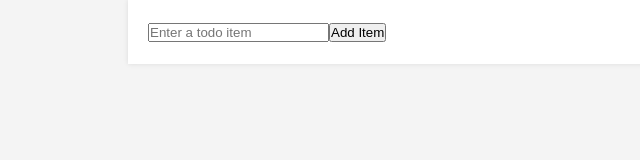
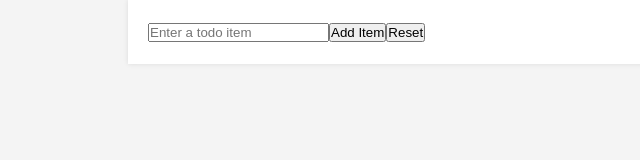
Before and after one commit to mredag/reactExercises, a React (Create React App) app in the folder react-exercises/: page / in a window 1280 px wide. Shown: the top 160 px of the page, without its empty margins (0-640 px from the left). Built offline with nearby package versions, Linux system fonts and the light colour scheme.

Commit message:
exercise 24 done

```diff
--- a/react-exercises/src/TodoList.js
+++ b/react-exercises/src/TodoList.js
@@ -11,8 +11,12 @@ function TodoList() {
   const handleAddItem = () => {
     if (inputValue.trim()) {
       setItems([...items, inputValue]);
-      setInputValue(''); // This line clears the input value
+      setInputValue('');
     }
+  };
+
+  const handleReset = () => {
+    setItems([]);
   };
 
   return (
@@ -29,6 +33,7 @@ function TodoList() {
         placeholder="Enter a todo item"
       />
       <button onClick={handleAddItem}>Add Item</button>
+      <button onClick={handleReset}>Reset</button>
     </div>
   );
 }
```
